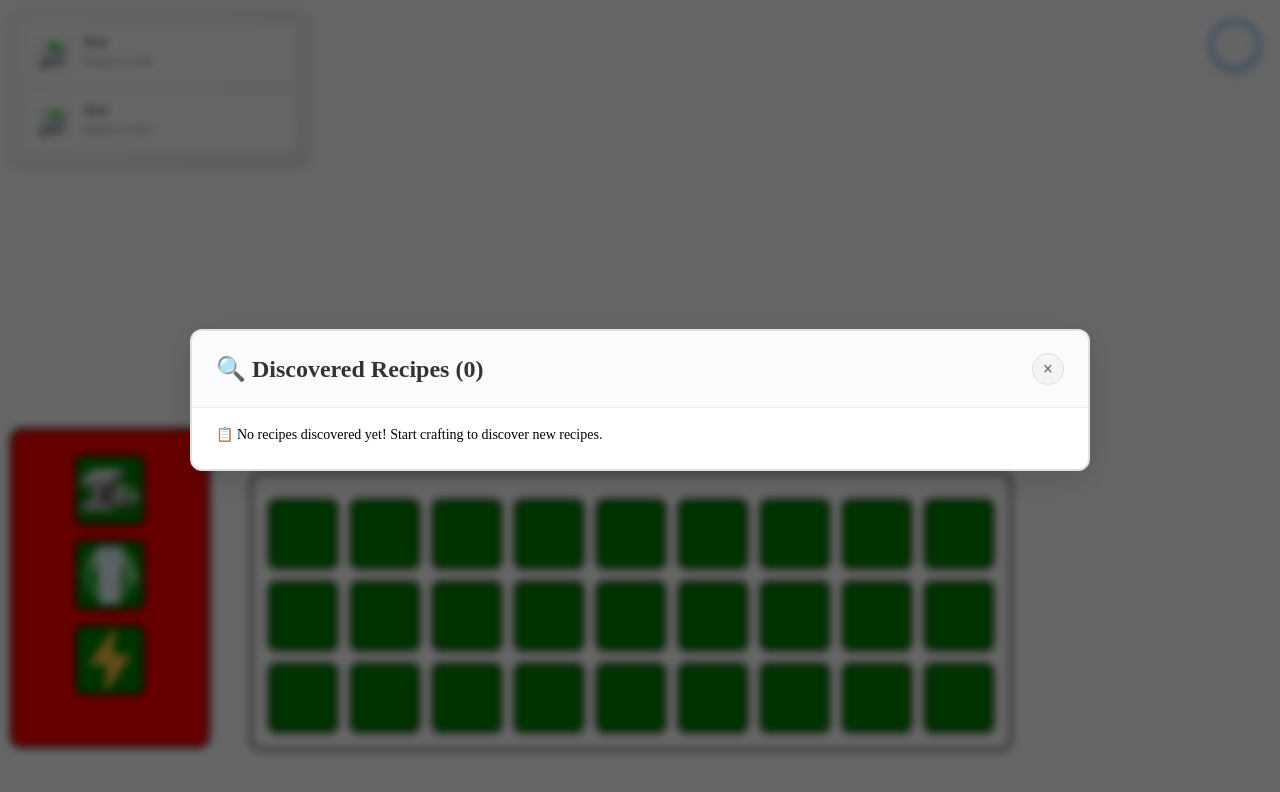
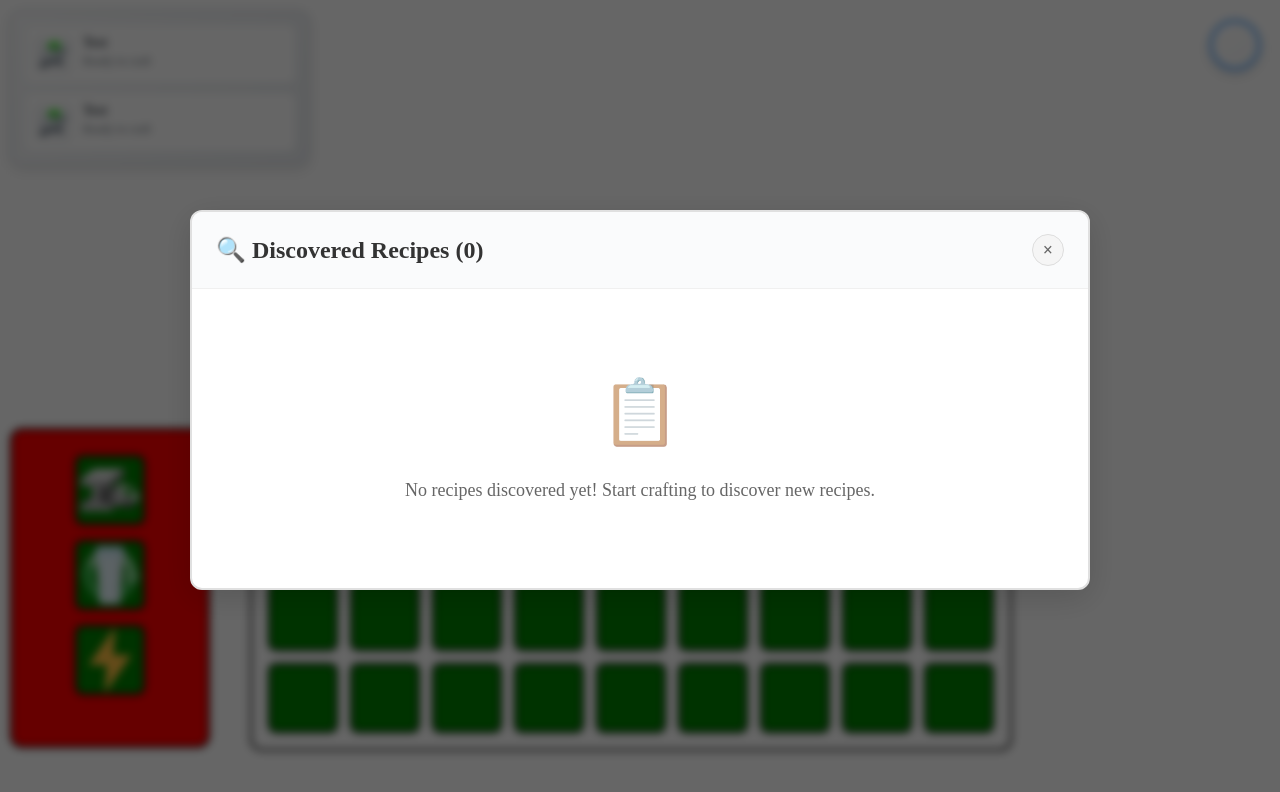
Before and after one commit to yehor-kostiuk/Vacuumaria, a React (Vite) app: page / in a window 1280 px wide. Both pictures are taken after a click on the button 1235 px from the left and 45 px from the top of the page. Shown: the top 792 px of the page. Built offline with nearby package versions, Linux system fonts and the light colour scheme.

Commit message:
feat: add styles for placeholder

```diff
--- a/src/libs/components/discovered-recipe-modal/discovered-recipe-modal.module.css
+++ b/src/libs/components/discovered-recipe-modal/discovered-recipe-modal.module.css
@@ -70,3 +70,24 @@
     flex-direction: column;
     gap: 16px;
 }
+
+.empty-state {
+    display: flex;
+    flex-direction: column;
+    align-items: center;
+    justify-content: center;
+    padding: 60px 20px;
+    text-align: center;
+}
+
+.empty-icon {
+    font-size: 64px;
+    margin-bottom: 16px;
+    opacity: .6;
+}
+
+.empty-text {
+    font-size: 18px;
+    color: #666;
+    font-weight: 500;
+}
--- a/src/libs/components/discovered-recipe-modal/discovered-recipe-modal.tsx
+++ b/src/libs/components/discovered-recipe-modal/discovered-recipe-modal.tsx
@@ -39,9 +39,9 @@ const DiscoveredRecipeModal = ({ isOpen, onClose }: Properties) => {
 				<div className={styles["modal-body"]}>
 					<div className={styles["recipes-list"]}>
 						{discoveredItems.length === 0 ? (
-							<div className={styles["empty-placeholder"]}>
-								📋 No recipes discovered yet! Start crafting to discover new
-								recipes.
+							<div className={styles["empty-state"]}>
+								<span className={styles["empty-icon"]}>📋</span>
+								<div className={styles["empty-text"]}>No recipes discovered yet! Start crafting to discover new recipes.</div>
 							</div>
 						) : (
 							discoveredItems.map((item, index) => (
```
